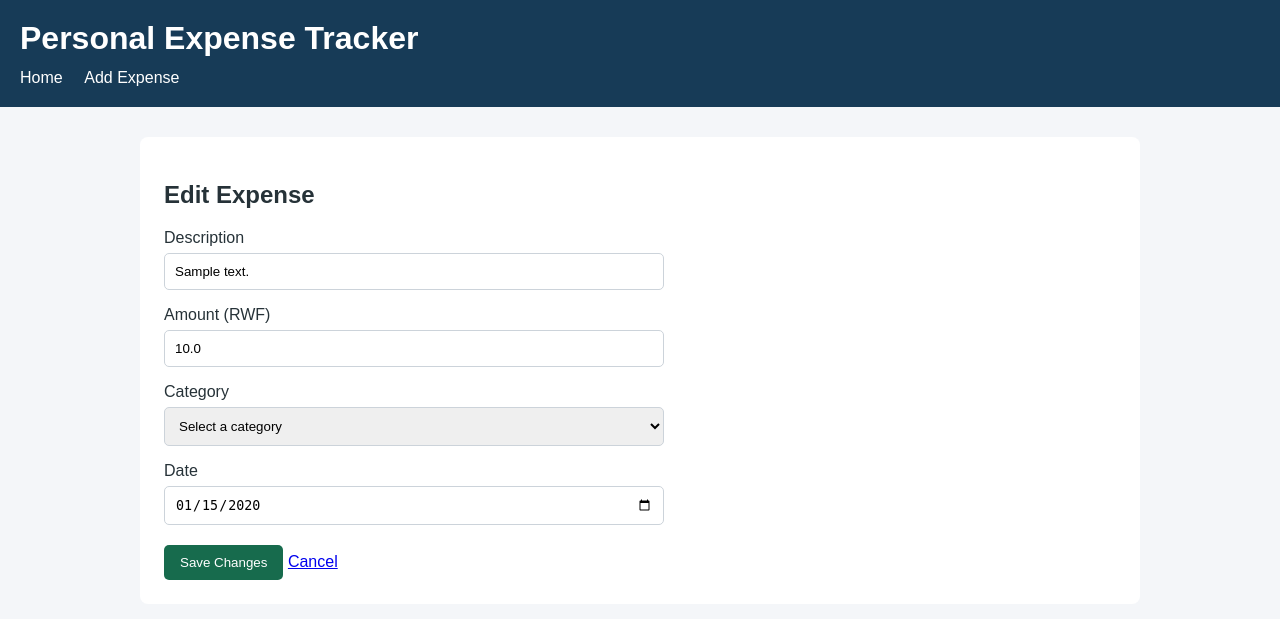
After one commit to MugaboVedaste/Agile-and-DevOps-Practices, a Flask app: page /edit/1 in a window 1280 px wide. The commit adds this page. Shown: the top 619 px of the page. Run offline with Flask 3, Linux system fonts and the light colour scheme; tables that the repository leaves empty hold one stand-in row (values such as "Sample post").

Commit message:
Edit Expenses and there test

```diff
--- a/personal-expense-tracker/app/routes.py
+++ b/personal-expense-tracker/app/routes.py
@@ -1,7 +1,7 @@
 
 from datetime import date
 
-from flask import Blueprint, redirect, render_template, request, url_for
+from flask import abort, Blueprint, redirect, render_template, request, url_for
 
 from app import db
 from app.models import Expense
@@ -59,3 +59,47 @@ def add_expense():
         "add_expense.html",
         today=date.today().isoformat(),
     )
+
+@main.route("/edit/<int:expense_id>", methods=["GET", "POST"])
+def edit_expense(expense_id):
+    expense = db.session.get(Expense, expense_id)
+
+    if expense is None:
+        abort(404)
+
+    if request.method == "POST":
+        description = request.form.get("description", "").strip()
+        amount_text = request.form.get("amount", "").strip()
+        category = request.form.get("category", "").strip()
+        expense_date = request.form.get("date", "").strip()
+
+        if not description or not amount_text or not category or not expense_date:
+            return render_template(
+                "edit_expense.html",
+                expense=expense,
+                error="Please fill in all fields.",
+            )
+
+        try:
+            amount = float(amount_text)
+            parsed_date = date.fromisoformat(expense_date)
+
+            if amount <= 0:
+                raise ValueError
+        except ValueError:
+            return render_template(
+                "edit_expense.html",
+                expense=expense,
+                error="Enter a valid date and an amount greater than zero.",
+            )
+
+        expense.description = description
+        expense.amount = amount
+        expense.category = category
+        expense.date = parsed_date
+
+        db.session.commit()
+
+        return redirect(url_for("main.index"))
+
+    return render_template("edit_expense.html", expense=expense)
--- /dev/null
+++ b/personal-expense-tracker/app/templates/edit_expense.html
@@ -0,0 +1,60 @@
+{% extends "base.html" %}
+
+{% block title %}Edit Expense{% endblock %}
+
+{% block content %}
+    <h2>Edit Expense</h2>
+
+    {% if error %}
+        <p class="error-message">{{ error }}</p>
+    {% endif %}
+
+    <form method="POST"
+        action="{{ url_for('main.edit_expense', expense_id=expense.id) }}">
+
+        <label for="description">Description</label>
+        <input
+            type="text"
+            id="description"
+            name="description"
+            maxlength="200"
+            value="{{ request.form.get('description', expense.description) }}"
+            required
+        >
+
+        <label for="amount">Amount (RWF)</label>
+        <input
+            type="number"
+            id="amount"
+            name="amount"
+            min="0.01"
+            step="0.01"
+            value="{{ request.form.get('amount', expense.amount) }}"
+            required
+        >
+
+        <label for="category">Category</label>
+        {% set selected_category = request.form.get('category', expense.category) %}
+        <select id="category" name="category" required>
+            <option value="">Select a category</option>
+            {% for category in ['Food', 'Transport', 'Housing', 'Education', 'Health', 'Shopping', 'Other'] %}
+                <option value="{{ category }}"
+                    {% if selected_category == category %}selected{% endif %}>
+                    {{ category }}
+                </option>
+            {% endfor %}
+        </select>
+
+        <label for="date">Date</label>
+        <input
+            type="date"
+            id="date"
+            name="date"
+            value="{{ request.form.get('date', expense.date.isoformat()) }}"
+            required
+        >
+
+        <button type="submit">Save Changes</button>
+        <a href="{{ url_for('main.index') }}">Cancel</a>
+    </form>
+{% endblock %}
```
Also changed, not shown: personal-expense-tracker/app/templates/index.html (+7 -0 lines), personal-expense-tracker/tests/conftest.py (added, +27 -0 lines), personal-expense-tracker/tests/test_edit_expense.py (added, +85 -0 lines), personal-expense-tracker/tests/test_expenses.py (+17 -16 lines).
